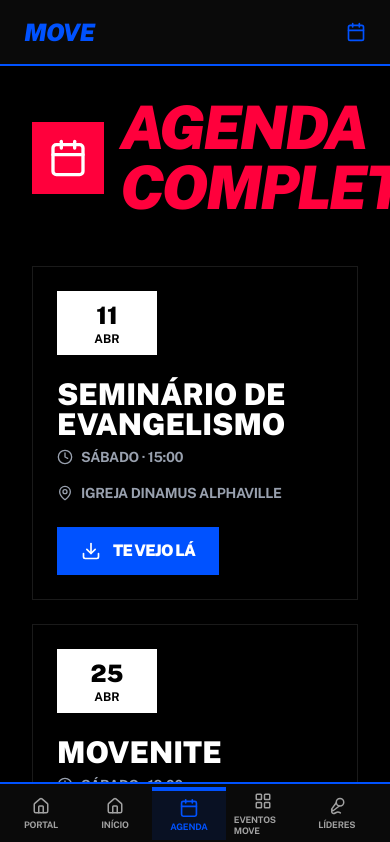
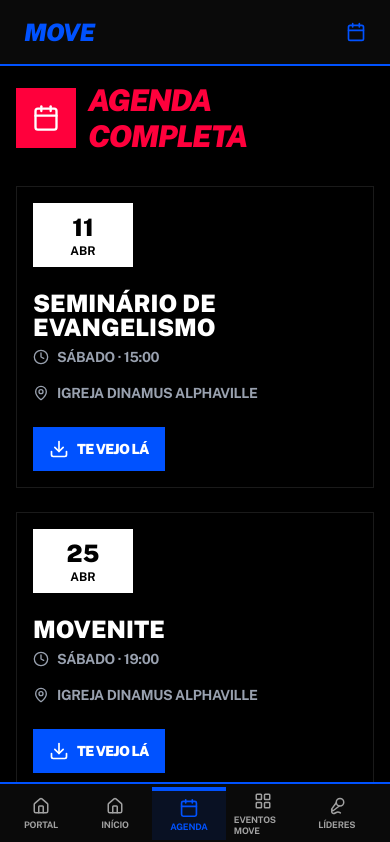
Before and after one commit to Sarahwillock/DNMS.ALPHA, a React (Vite) app: page /move/full-schedule in a window 390 px wide. Shown: the top 842 px of the page. Built offline with nearby package versions, Linux system fonts and the light colour scheme; a web font is replaced by a local one.

Commit message:
Update FullSchedule.tsx

```diff
--- a/src/pages/FullSchedule.tsx
+++ b/src/pages/FullSchedule.tsx
@@ -8,20 +8,20 @@
     <motion.div
       initial={{ opacity: 0, y: 20 }}
       animate={{ opacity: 1, y: 0 }}
-      className="p-8 max-w-7xl mx-auto"
+      className="mx-auto max-w-7xl p-4 pb-28 sm:p-6 md:p-8"
     >
-      <div className="flex items-center gap-4 mb-12">
+      <div className="mb-8 flex items-center gap-3 sm:mb-10 md:mb-12 md:gap-4">
         <div className="bg-move-pink p-4 neo-brutalist-shadow">
-          <Calendar className="text-white" size={40} />
+          <Calendar className="text-white" size={28} />
         </div>
-        <h1 className="text-6xl font-black italic uppercase tracking-tighter text-move-pink">AGENDA COMPLETA</h1>
+        <h1 className="text-3xl font-black italic uppercase tracking-tighter text-move-pink sm:text-4xl md:text-6xl">AGENDA COMPLETA</h1>
       </div>
 
       <div className="space-y-6">
         {MOVE_EVENTS.map((event) => (
           <div
             key={event.id}
-            className={`glass-card p-6 border-l-8 ${
+            className={`glass-card border-l-4 p-4 sm:border-l-8 sm:p-6 ${
               event.color === 'move-blue' ? 'border-move-blue' :
               event.color === 'move-pink' ? 'border-move-pink' :
               event.color === 'move-orange' ? 'border-move-orange' : 'border-white'
@@ -34,7 +34,7 @@
               </div>
 
               <div>
-                <h3 className="text-3xl font-black uppercase leading-none mb-2 group-hover:text-move-blue transition-colors">
+                <h3 className="mb-2 text-2xl font-black uppercase leading-none sm:text-3xl group-hover:text-move-blue transition-colors">
                   {event.title}
                 </h3>
                 <div className="flex flex-wrap gap-4 text-sm font-bold uppercase tracking-tight text-gray-400">
@@ -52,7 +52,7 @@
 
             <button
               onClick={() => saveToCalendar(event)}
-              className="flex items-center gap-3 bg-move-blue text-white px-6 py-3 font-black uppercase tracking-tighter hover:bg-move-pink transition-all active:scale-95"
+              className="flex items-center gap-2 bg-move-blue px-4 py-3 text-sm font-black uppercase tracking-tighter text-white sm:px-6 sm:text-base hover:bg-move-pink transition-all active:scale-95"
             >
               <Download size={20} />
               TE VEJO LÁ
@@ -61,13 +61,13 @@
         ))}
       </div>
 
-      <div className="mt-12 p-8 bg-black border-2 border-move-blue text-center">
-        <p className="text-xl font-bold uppercase tracking-widest mb-4">Acompanhe todas as novidades no Instagram</p>
+      <div className="mt-8 border-2 border-move-blue bg-black p-5 text-center sm:mt-12 sm:p-8">
+        <p className="mb-4 text-base font-bold uppercase tracking-[0.18em] sm:text-xl">Acompanhe todas as novidades no Instagram</p>
         <a
           href="https://www.instagram.com/move.alphaville/"
           target="_blank"
           rel="noopener noreferrer"
-          className="text-move-blue text-3xl font-black italic uppercase hover:text-move-pink transition-colors"
+          className="text-2xl font-black italic uppercase text-move-blue transition-colors hover:text-move-pink sm:text-3xl"
         >
           @MOVE.ALPHAVILLE
         </a>
```
